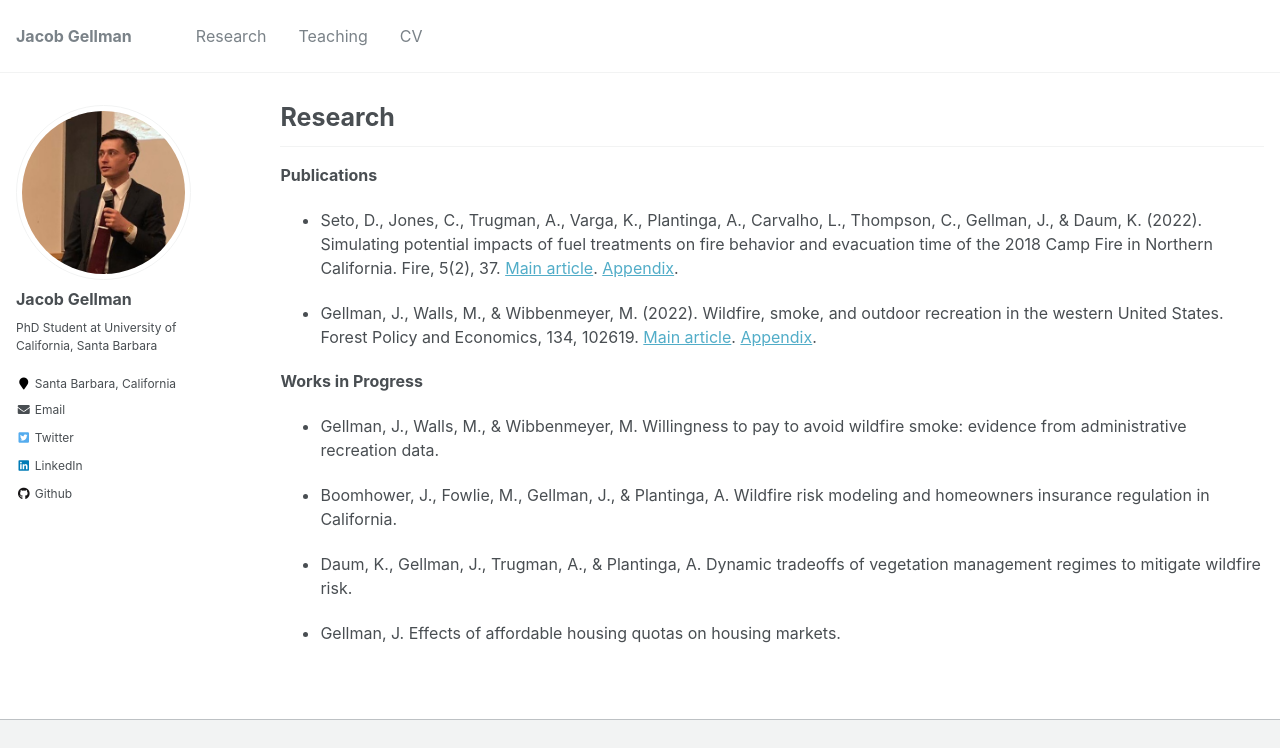
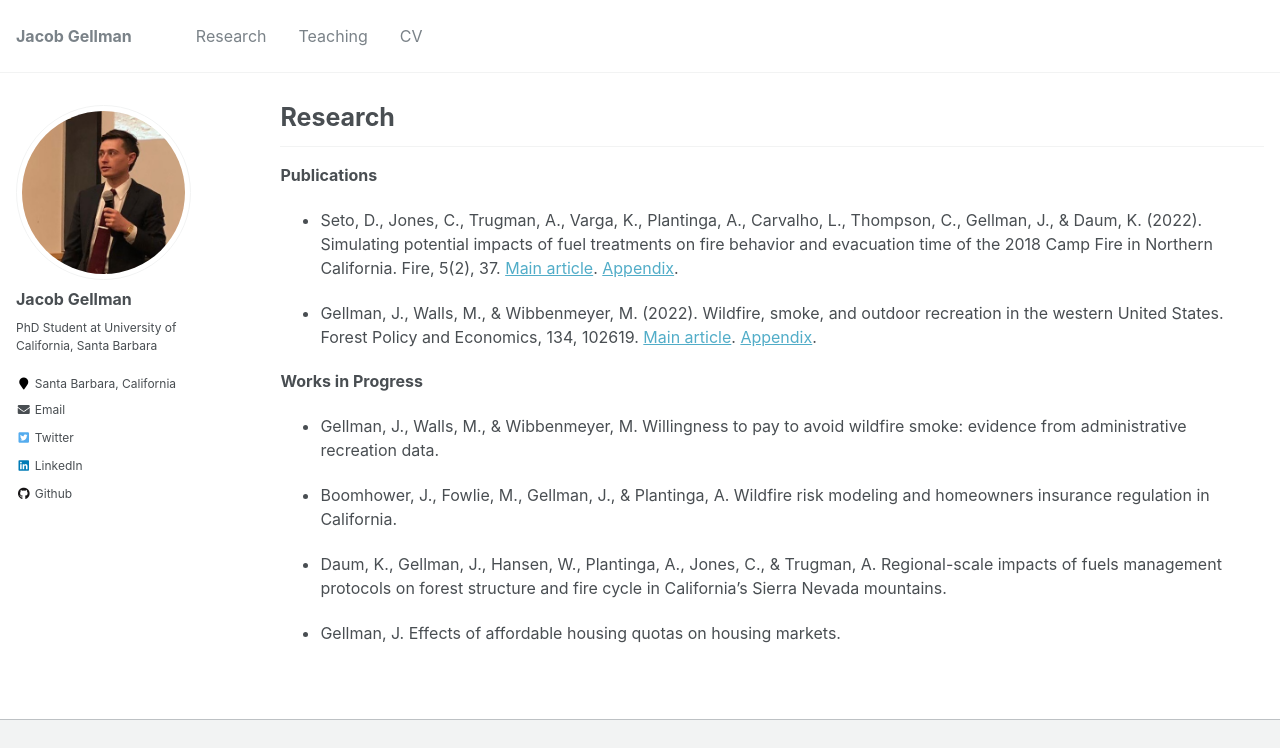
Before and after one commit to jacobgellman/jacobgellman.github.io, a Jekyll site: the page built from _pages/research.md, in a window 1280 px wide, cut to the strip 0-748 px from the top of the page. Built offline with Jekyll 4.4.1, drawn with Linux system fonts in a browser that asks for light colours.

Commit message:
CV updates

```diff
--- a/_pages/research.md
+++ b/_pages/research.md
@@ -19,6 +19,6 @@ author_profile: true
 
 * Boomhower, J., Fowlie, M., Gellman, J., & Plantinga, A. Wildfire risk modeling and homeowners insurance regulation in California.
 
-* Daum, K., Gellman, J., Trugman, A., & Plantinga, A. Dynamic tradeoffs of vegetation management regimes to mitigate wildfire risk.
+* Daum, K., Gellman, J., Hansen, W., Plantinga, A., Jones, C., & Trugman, A. Regional-scale impacts of fuels management protocols on forest structure and fire cycle in California's Sierra Nevada mountains.
 
 * Gellman, J. Effects of affordable housing quotas on housing markets.
```
Also changed, not shown: 2 other files.
